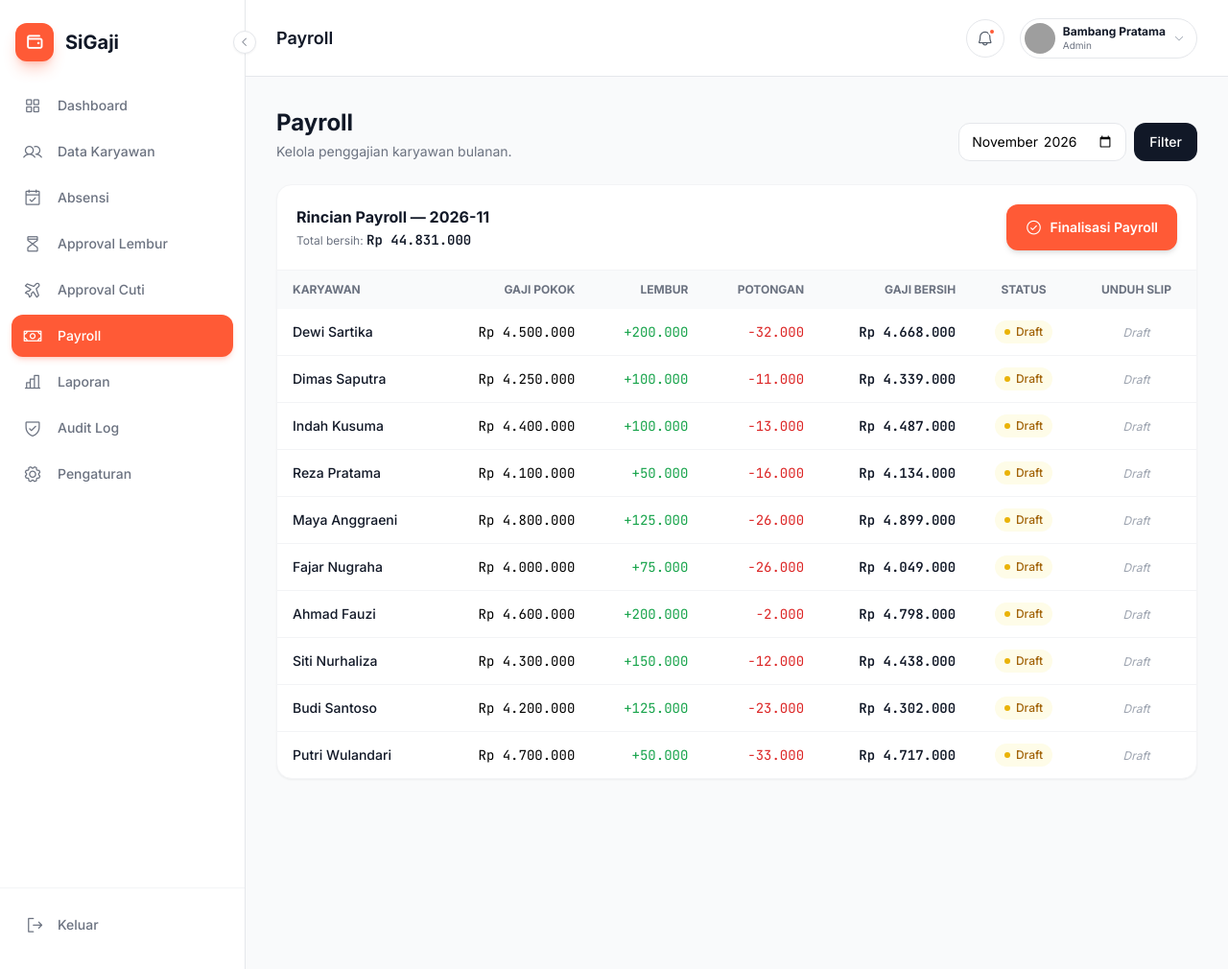
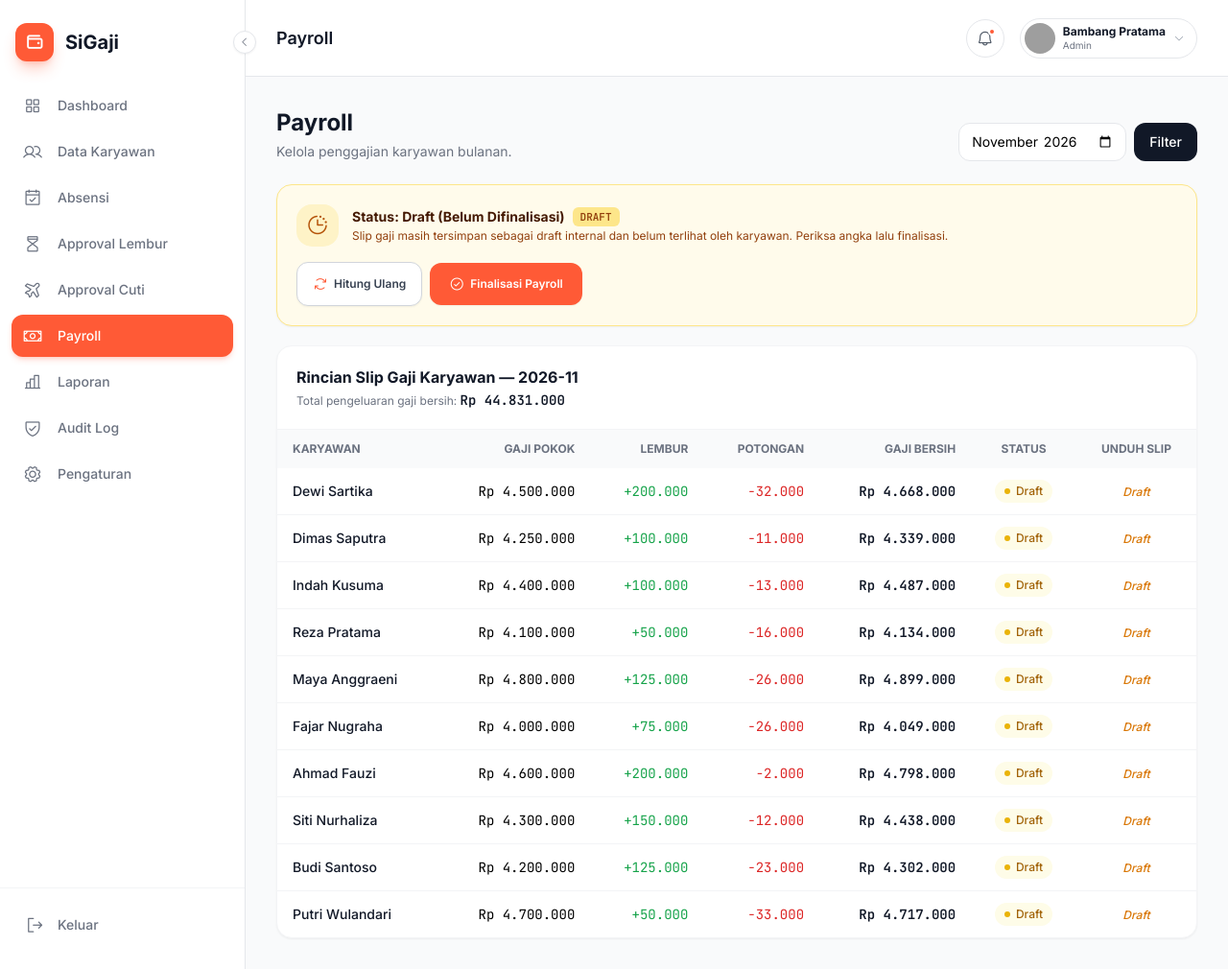
Before and after one commit to uroo-dev/SiGaji, a Laravel app: page /admin/payroll in a window 1280 px wide. Shown: the whole page at 96% size. Run offline with Laravel 12, Linux system fonts and the light colour scheme; a user stored in the database is signed in; data comes from the database, SQL or seed files in the repository; some libraries are stand-ins or nearby versions; grey boxes are pictures that could not be loaded.

Commit message:
feat(payroll): allow reverting finalized payroll to draft and recalculating

```diff
--- a/app/Http/Controllers/Admin/PayrollController.php
+++ b/app/Http/Controllers/Admin/PayrollController.php
@@ -27,24 +27,40 @@ class PayrollController extends Controller
 
     public function generate(Request $request)
     {
-        $request->validate(['period' => 'required|regex:/^\d{4}-\d{2}$/']);
+        $request->validate([
+            'period' => 'required|regex:/^\d{4}-\d{2}$/',
+            'recalculate' => 'nullable|boolean',
+        ]);
 
-        // Guard Clause
+        $recalculate = $request->boolean('recalculate');
+
+        // Guard Clause: Cek apakah periode sudah difinalisasi
         $hasFinal = Payslip::where('period', $request->period)
             ->where('status', PayslipStatus::FINAL)
             ->exists();
 
-        if ($hasFinal) {
-            return response()->json(['error' => 'Periode ini sudah difinalisasi dan tidak bisa digenerate ulang.'], 422);
+        if ($hasFinal && ! $recalculate) {
+            return response()->json([
+                'error' => 'Periode ini sudah difinalisasi. Gunakan opsi Hitung Ulang atau Kembalikan ke Draft terlebih dahulu.',
+                'can_recalculate' => true,
+            ], 422);
         }
 
         // Reset progress di Redis
         Cache::forget("payroll.progress.{$request->period}");
 
         // Dispatch Job ke Queue
-        ProcessMonthlyPayroll::dispatch($request->period);
+        ProcessMonthlyPayroll::dispatch($request->period, $recalculate);
 
-        return response()->json(['message' => 'Payroll sedang diproses di background.']);
+        AuditService::log('payroll.generated', null, null, [
+            'period' => $request->period,
+            'recalculate' => $recalculate,
+            'time' => now()->toDateTimeString(),
+        ]);
+
+        return response()->json([
+            'message' => $recalculate ? 'Payroll sedang dihitung ulang di background.' : 'Payroll sedang diproses di background.'
+        ]);
     }
 
     public function status(string $period)
@@ -67,6 +83,10 @@ class PayrollController extends Controller
             ->where('status', PayslipStatus::DRAFT)
             ->get();
 
+        if ($payslips->isEmpty()) {
+            return back()->with('error', "Tidak ada slip gaji berstatus Draft pada periode {$request->period}.");
+        }
+
         foreach ($payslips as $payslip) {
             $payslip->update([
                 'status' => PayslipStatus::FINAL,
@@ -76,7 +96,36 @@ class PayrollController extends Controller
             AuditService::log('payslip.finalized', $payslip);
         }
 
-        return back()->with('success', "{$payslips->count()} slip gaji difinalisasi.");
+        return back()->with('success', "{$payslips->count()} slip gaji periode {$request->period} berhasil difinalisasi.");
+    }
+
+    public function revert(Request $request)
+    {
+        $request->validate(['period' => 'required|regex:/^\d{4}-\d{2}$/']);
+
+        $payslips = Payslip::where('period', $request->period)
+            ->where('status', PayslipStatus::FINAL)
+            ->get();
+
+        if ($payslips->isEmpty()) {
+            return back()->with('error', "Tidak ada slip gaji berstatus Final pada periode {$request->period}.");
+        }
+
+        foreach ($payslips as $payslip) {
+            $payslip->update([
+                'status' => PayslipStatus::DRAFT,
+                'finalized_by' => null,
+                'finalized_at' => null,
+            ]);
+            AuditService::log('payslip.reverted', $payslip, [
+                'status' => 'final',
+            ], [
+                'status' => 'draft',
+                'time' => now()->toDateTimeString(),
+            ]);
+        }
+
+        return back()->with('success', "{$payslips->count()} slip gaji periode {$request->period} berhasil dikembalikan ke status Draft dan siap dihitung ulang.");
     }
 
     public function downloadPdf(Payslip $payslip, Request $request, PayslipExportService $exportService)
--- a/resources/views/admin/payroll/index.blade.php
+++ b/resources/views/admin/payroll/index.blade.php
@@ -8,7 +8,89 @@
         </x-slot:actions>
     </x-page-header>
 
+    @php
+        $finalCount = $payslips->where('status.value', 'final')->count();
+        $draftCount = $payslips->where('status.value', 'draft')->count();
+        $totalCount = $payslips->count();
+    @endphp
+
     <div x-data="payrollManager('{{ $period }}')" x-init="init()">
+
+        {{-- Status Periode & Action Controls --}}
+        @if($totalCount > 0)
+            <div class="mb-5 flex flex-wrap items-center justify-between gap-4 p-4 sm:p-5 rounded-2xl {{ $finalCount > 0 && $draftCount === 0 ? 'bg-emerald-50 border border-emerald-200' : 'bg-amber-50 border border-amber-200' }} shadow-sm">
+                <div class="flex items-center gap-3.5">
+                    <div class="w-11 h-11 rounded-2xl flex items-center justify-center shrink-0 {{ $finalCount > 0 && $draftCount === 0 ? 'bg-emerald-100 text-emerald-700' : 'bg-amber-100 text-amber-700' }}">
+                        <i class="ph {{ $finalCount > 0 && $draftCount === 0 ? 'ph-seal-check' : 'ph-clock-countdown' }} text-2xl"></i>
+                    </div>
+                    <div>
+                        <div class="flex items-center gap-2">
+                            <h4 class="font-bold text-sm {{ $finalCount > 0 && $draftCount === 0 ? 'text-emerald-950' : 'text-amber-950' }}">
+                                {{ $finalCount > 0 && $draftCount === 0 ? 'Status: Difinalisasi (Resmi)' : 'Status: Draft (Belum Difinalisasi)' }}
+                            </h4>
+                            <span class="text-[11px] font-mono px-2 py-0.5 rounded-md font-semibold {{ $finalCount > 0 && $draftCount === 0 ? 'bg-emerald-200 text-emerald-800' : 'bg-amber-200 text-amber-800' }}">
+                                {{ $finalCount > 0 && $draftCount === 0 ? 'RESMI' : 'DRAFT' }}
+                            </span>
+                        </div>
+                        <p class="text-xs {{ $finalCount > 0 && $draftCount === 0 ? 'text-emerald-800' : 'text-amber-800' }} mt-0.5">
+                            {{ $finalCount > 0 && $draftCount === 0
+                                ? 'Slip gaji sudah dipublikasikan ke seluruh karyawan. Anda dapat mengembalikan ke draft jika perlu penyesuaian atau ingin dihitung ulang.'
+                                : 'Slip gaji masih tersimpan sebagai draft internal dan belum terlihat oleh karyawan. Periksa angka lalu finalisasi.' }}
+                        </p>
+                    </div>
+                </div>
+
+                <div class="flex items-center gap-2 flex-wrap">
+                    {{-- Tombol Hitung Ulang (bisa dipakai saat Final maupun Draft) --}}
+                    <button type="button" @click="generate(true)"
+                            class="bg-white border border-gray-300 text-gray-700 hover:bg-gray-100 px-4 py-2.5 rounded-xl text-xs font-semibold flex items-center gap-1.5 shadow-sm transition-all">
+                        <i class="ph ph-arrows-clockwise text-base text-brand"></i> Hitung Ulang
+                    </button>
+
+                    @if($finalCount > 0)
+                        {{-- Tombol Kembalikan ke Draft --}}
+                        <button type="button"
+                                onclick="confirmModal({
+                                    title: 'Kembalikan Payroll Periode {{ $period }} ke Draft?',
+                                    text: 'Slip gaji akan diubah kembali ke status Draft dan sementara disembunyikan dari karyawan sampai difinalisasi ulang.',
+                                    icon: 'warning',
+                                    confirmText: 'Ya, Kembalikan ke Draft',
+                                    cancelText: 'Batal',
+                                    confirmColor: '#ea580c',
+                                    formId: 'revert-payroll-form'
+                                })"
+                                class="bg-amber-600 text-white hover:bg-amber-700 px-4 py-2.5 rounded-xl text-xs font-semibold flex items-center gap-1.5 shadow-sm transition-all">
+                            <i class="ph ph-arrow-u-up-left text-base"></i> Kembalikan ke Draft
+                        </button>
+                        <form id="revert-payroll-form" method="POST" action="{{ route('admin.payroll.revert') }}" class="hidden">
+                            @csrf
+                            <input type="hidden" name="period" value="{{ $period }}">
+                        </form>
+                    @endif
+
+                    @if($draftCount > 0)
+                        {{-- Tombol Finalisasi --}}
+                        <button type="button"
+                                onclick="confirmModal({
+                                    title: 'Finalisasi Slip Gaji {{ $period }}?',
+                                    text: 'Slip gaji yang difinalisasi akan langsung dipublikasikan ke seluruh karyawan dan statusnya berubah menjadi resmi.',
+                                    icon: 'question',
+                                    confirmText: 'Ya, Finalisasi',
+                                    cancelText: 'Batal',
+                                    confirmColor: '#FF5A36',
+                                    formId: 'finalize-payroll-form'
+                                })"
+                                class="bg-brand text-white px-5 py-2.5 rounded-xl text-xs font-semibold hover:bg-brand-600 shadow-sm flex items-center gap-1.5 transition-all">
+                            <i class="ph ph-check-circle text-base"></i> Finalisasi Payroll
+                        </button>
+                        <form id="finalize-payroll-form" method="POST" action="{{ route('admin.payroll.finalize') }}" class="hidden">
+                            @csrf
+                            <input type="hidden" name="period" value="{{ $period }}">
+                        </form>
+                    @endif
+                </div>
+            </div>
+        @endif
 
         {{-- Generate Button (jika belum ada data) --}}
         <template x-if="state === 'idle' && {{ $payslips->isEmpty() ? 'true' : 'false' }}">
@@ -18,7 +100,7 @@
                 </div>
                 <h3 class="text-xl font-bold text-gray-900 mb-2">Belum Ada Data Payroll</h3>
                 <p class="text-sm text-gray-500 mb-8 max-w-sm mx-auto">Klik tombol di bawah untuk menghitung gaji seluruh karyawan aktif periode <strong>{{ $period }}</strong> secara otomatis.</p>
-                <button type="button" @click="generate()" class="bg-brand text-white px-8 py-3 rounded-2xl font-semibold hover:bg-brand-600 transition-all shadow-lg shadow-brand/30 inline-flex items-center gap-2">
+                <button type="button" @click="generate(false)" class="bg-brand text-white px-8 py-3 rounded-2xl font-semibold hover:bg-brand-600 transition-all shadow-lg shadow-brand/30 inline-flex items-center gap-2">
                     <i class="ph ph-play text-lg"></i> Hitung Gaji Sekarang
                 </button>
             </div>
@@ -28,7 +110,7 @@
         <template x-if="state === 'processing'">
             <div class="bg-white rounded-3xl border border-gray-100 shadow-sm p-10 text-center max-w-md mx-auto mt-6">
                 <div class="w-16 h-16 rounded-full border-4 border-brand border-t-transparent animate-spin mx-auto mb-5"></div>
-                <h3 class="text-lg font-bold text-gray-900 mb-1">Menghitung Gaji Karyawan...</h3>
+                <h3 class="text-lg font-bold text-gray-900 mb-1" x-text="isRecalculating ? 'Menghitung Ulang Gaji...' : 'Menghitung Gaji Karyawan...'"></h3>
                 <p class="text-sm text-gray-500" x-text="`${completed} dari ${total} karyawan selesai dihitung`"></p>
                 <div class="w-full bg-gray-100 rounded-full h-2.5 mt-4 overflow-hidden">
                     <div class="bg-brand h-2.5 rounded-full transition-all duration-300" :style="`width: ${progress}%`"></div>
@@ -37,35 +119,14 @@
             </div>
         </template>
 
-        {{-- Review Table (draft list) --}}
+        {{-- Review Table --}}
         <template x-if="state === 'review' || state === 'done' || {{ !$payslips->isEmpty() ? 'true' : 'false' }}">
             <div class="bg-white rounded-2xl border border-gray-100 shadow-sm overflow-hidden">
                 <div class="p-4 sm:p-5 border-b border-gray-100 flex justify-between items-center flex-wrap gap-3">
                     <div>
-                        <h3 class="font-bold text-gray-900 text-base">Rincian Payroll — {{ $period }}</h3>
-                        <p class="text-xs text-gray-500 mt-0.5">Total bersih: <span class="font-mono font-bold text-gray-900 text-sm">Rp {{ number_format($payslips->sum('net_salary'), 0, ',', '.') }}</span></p>
+                        <h3 class="font-bold text-gray-900 text-base">Rincian Slip Gaji Karyawan — {{ $period }}</h3>
+                        <p class="text-xs text-gray-500 mt-0.5">Total pengeluaran gaji bersih: <span class="font-mono font-bold text-gray-900 text-sm">Rp {{ number_format($payslips->sum('net_salary'), 0, ',', '.') }}</span></p>
                     </div>
-                    @if($payslips->where('status.value', 'draft')->count() > 0)
-                        <div>
-                            <button type="button"
-                                    onclick="confirmModal({
-                                        title: 'Finalisasi Slip Gaji {{ $period }}?',
-                                        text: 'Slip gaji yang difinalisasi akan langsung dipublikasikan ke seluruh karyawan dan statusnya berubah menjadi resmi (tidak dapat diedit kembali).',
-                                        icon: 'warning',
-                                        confirmText: 'Ya, Finalisasi',
-                                        cancelText: 'Batal',
-                                        confirmColor: '#FF5A36',
-                                        formId: 'finalize-payroll-form'
-                                    })"
-                                    class="bg-brand text-white px-5 py-2.5 rounded-xl text-sm font-semibold hover:bg-brand-600 shadow-md flex items-center gap-2 transition-all">
-                                <i class="ph ph-check-circle text-lg"></i> Finalisasi Payroll
-                            </button>
-                            <form id="finalize-payroll-form" method="POST" action="{{ route('admin.payroll.finalize') }}" class="hidden">
-                                @csrf
-                                <input type="hidden" name="period" value="{{ $period }}">
-                            </form>
-                        </div>
-                    @endif
                 </div>
 
                 <div class="overflow-x-auto">
@@ -105,7 +166,7 @@
                                                 </a>
                                             </div>
                                         @else
-                                            <span class="text-xs text-gray-400 italic">Draft</span>
+                                            <span class="text-xs text-amber-600 font-medium italic">Draft</span>
                                         @endif
                                     </td>
                                 </tr>
@@ -124,7 +185,11 @@
         function payrollManager(period) {
             return {
                 state: 'idle',
-                progress: 0, completed: 0, total: 0, jobId: null,
+                progress: 0,
+                completed: 0,
+                total: 0,
+                jobId: null,
+                isRecalculating: false,
 
                 init() {
                     if ({{ $payslips->where('status.value', 'draft')->count() > 0 ? 'true' : 'false' }}) {
@@ -132,12 +197,17 @@
                     }
                 },
 
-                generate() {
+                generate(recalculate = false) {
+                    const isRe = !!recalculate;
+                    this.isRecalculating = isRe;
+
                     confirmModal({
-                        title: `Hitung Payroll Periode ${period}?`,
-                        text: 'Sistem akan menghitung gaji pokok, lembur yang disetujui, dan potongan denda keterlambatan seluruh karyawan aktif.',
+                        title: isRe ? `Hitung Ulang Payroll Periode ${period}?` : `Hitung Payroll Periode ${period}?`,
+                        text: isRe
+                            ? 'Sistem akan menghitung ulang seluruh absensi, lembur yang disetujui, dan potongan denda seluruh karyawan aktif. Status slip gaji akan menjadi Draft sampai difinalisasi ulang.'
+                            : 'Sistem akan menghitung gaji pokok, lembur yang disetujui, dan potongan denda keterlambatan seluruh karyawan aktif.',
                         icon: 'question',
-                        confirmText: 'Mulai Hitung',
+                        confirmText: isRe ? 'Ya, Hitung Ulang' : 'Mulai Hitung',
                         cancelText: 'Batal',
                         confirmColor: '#FF5A36',
                         onConfirm: async () => {
@@ -149,7 +219,7 @@
                                         'Content-Type': 'application/json',
                                         'X-CSRF-TOKEN': document.querySelector('meta[name="csrf-token"]').content
                                     },
-                                    body: JSON.stringify({ period })
+                                    body: JSON.stringify({ period, recalculate: isRe })
                                 });
                                 const data = await res.json();
                                 if (!res.ok) {
@@ -168,16 +238,31 @@
 
                 poll() {
                     const timer = setInterval(async () => {
+                        try {
                             const res = await fetch(`/admin/payroll/status/${period}`);
                             const data = await res.json();
                             this.completed = data.completed;
                             this.total = data.total;
                             this.progress = data.total > 0 ? Math.round((data.completed / data.total) * 100) : 0;
-                        if (data.status === 'done' || data.status === 'completed') {
+
+                            if (data.status === 'done' || (data.total > 0 && data.completed >= data.total)) {
                                 clearInterval(timer);
-                            setTimeout(() => window.location.reload(), 800);
+                                this.state = 'done';
+                                Swal.fire({
+                                    icon: 'success',
+                                    title: 'Selesai!',
+                                    text: 'Perhitungan gaji berhasil diselesaikan.',
+                                    timer: 1500,
+                                    showConfirmButton: false
+                                });
+                                setTimeout(() => {
+                                    window.location.reload();
+                                }, 1200);
                             }
-                    }, 2000);
+                        } catch (e) {
+                            console.error('Polling error', e);
+                        }
+                    }, 1000);
                 }
             };
         }
--- a/routes/web.php
+++ b/routes/web.php
@@ -66,6 +66,7 @@ Route::middleware(['auth', 'role.admin'])->prefix('admin')->name('admin.')->grou
     Route::post('/payroll/generate', [PayrollController::class, 'generate'])->name('payroll.generate');
     Route::get('/payroll/status/{period}', [PayrollController::class, 'status'])->name('payroll.status');
     Route::post('/payroll/finalize', [PayrollController::class, 'finalize'])->name('payroll.finalize');
+    Route::post('/payroll/revert', [PayrollController::class, 'revert'])->name('payroll.revert');
     Route::get('/payroll/{payslip}/pdf', [PayrollController::class, 'downloadPdf'])->name('payroll.payslip.pdf');
     Route::get('/payroll/{payslip}/excel', [PayrollController::class, 'downloadExcel'])->name('payroll.payslip.excel');
 
```
Also changed, not shown: app/Jobs/ProcessMonthlyPayroll.php (+16 -2 lines), tests/Feature/PayrollRevertAndRecalculateTest.php (added, +167 -0 lines). Lines whose indentation alone changed are shown as unchanged.
